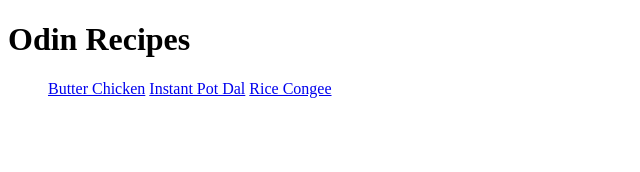
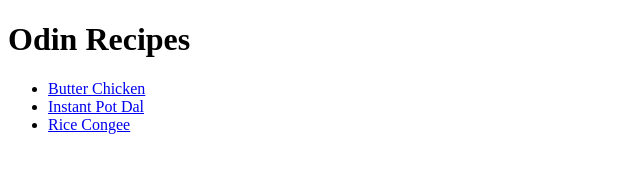
Before and after one commit to tarajsharma/odin-recipes, a plain HTML site: page index.html in a window 1280 px wide. Shown: the whole page, without its empty margins (0-640 px from the left). Drawn offline with Linux system fonts and the light colour scheme.

Commit message:
Formatted recipes into a list on index.html
I put the recipes in a list format instead of having them on one line.

```diff
--- a/index.html
+++ b/index.html
@@ -8,8 +8,8 @@
 <body>
     <h1>Odin Recipes</h1>
     <ul>
-        <a href="./recipes/butterchicken.html">Butter Chicken</a>
-        <a href="./recipes/dal.html">Instant Pot Dal</a>
-        <a href="./recipes/ricecongee.html">Rice Congee</a>
+        <li><a href="./recipes/butterchicken.html">Butter Chicken</a></li>
+        <li><a href="./recipes/dal.html">Instant Pot Dal</a></li>
+        <li><a href="./recipes/ricecongee.html">Rice Congee</a></li>
     </ul>
 </body>
```
